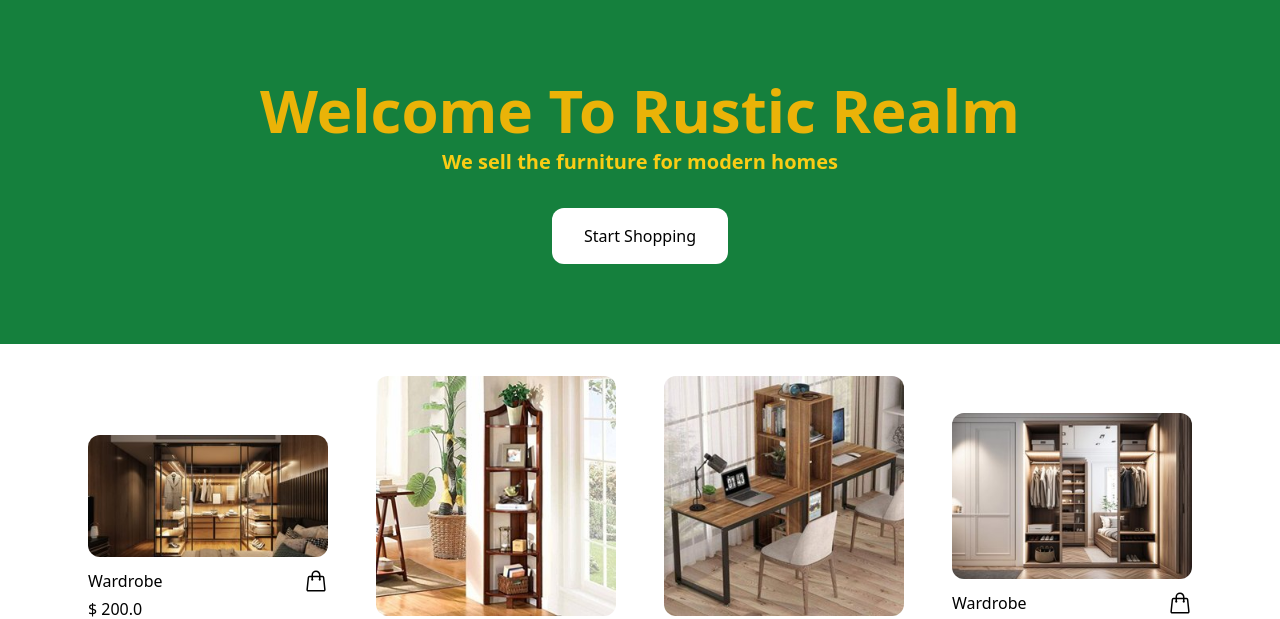
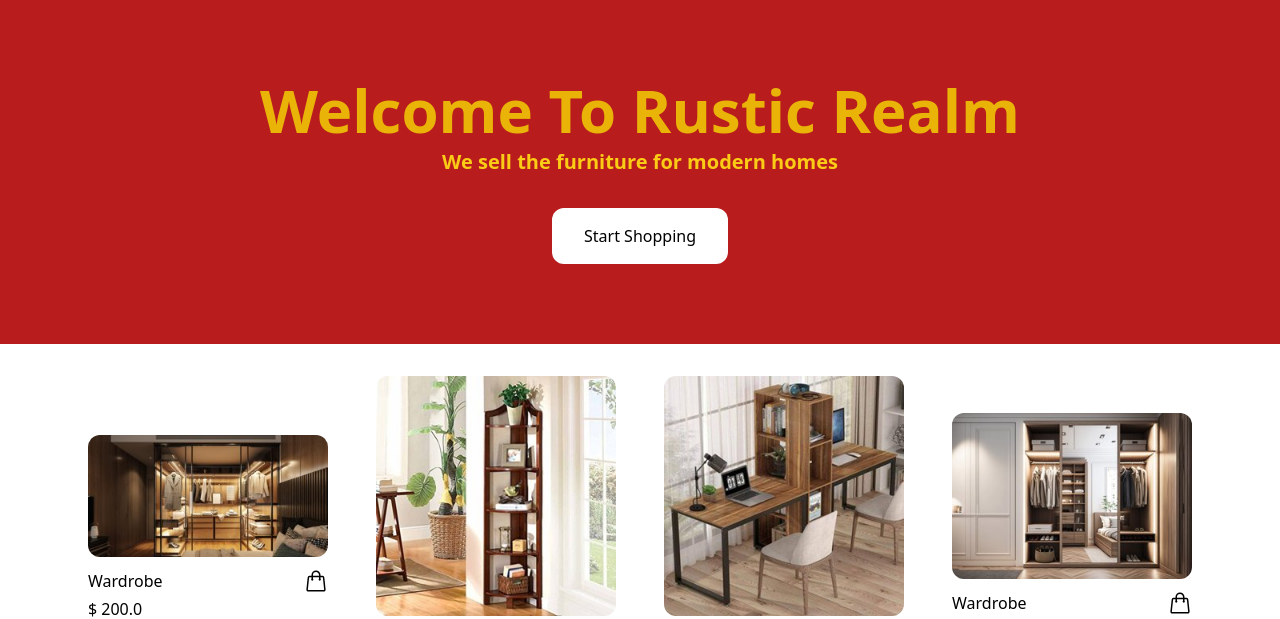
Before and after one commit to DCchauhan07/X22205284-Devs-Final-Project, a Django app: page / in a window 1280 px wide. Shown: the part 69-688 px from the top of the page. Run offline with Django 3.2, Linux system fonts and the light colour scheme; data comes from the database, SQL or seed files in the repository; some libraries are stand-ins or nearby versions.

Commit message:
changing color of banner of website

```diff
--- a/core/templates/core/frontpage.html
+++ b/core/templates/core/frontpage.html
@@ -3,7 +3,7 @@
 {% block title %}Welcome{% endblock %}
 
 {% block content%}
-<header class="px-6 py-10 lg:py-20 bg-green-700">
+<header class="px-6 py-10 lg:py-20 bg-red-700">
     <div class="max-w-3xl mx-auto text-center">
         <p class="mb-2 text-4xl lg:text-6xl font-bold text-yellow-500">Welcome To Rustic Realm</p>
 
```
